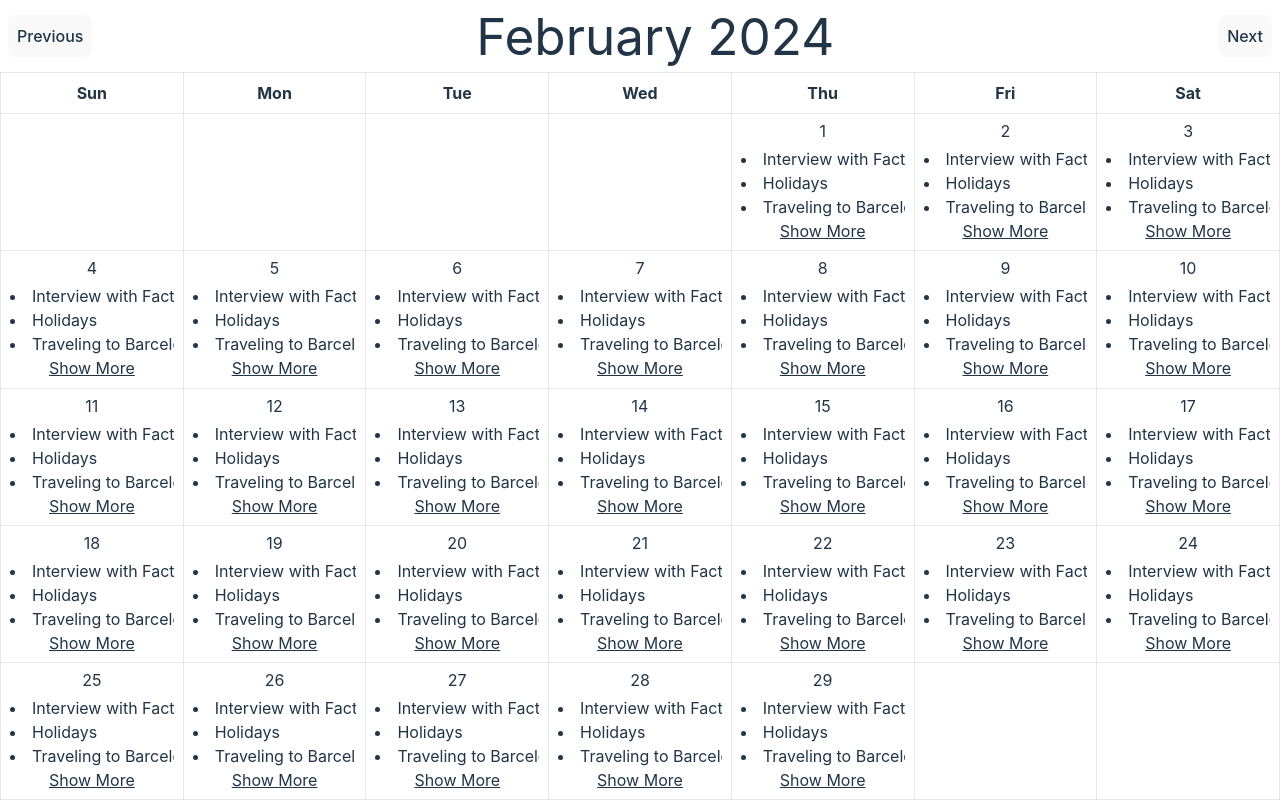
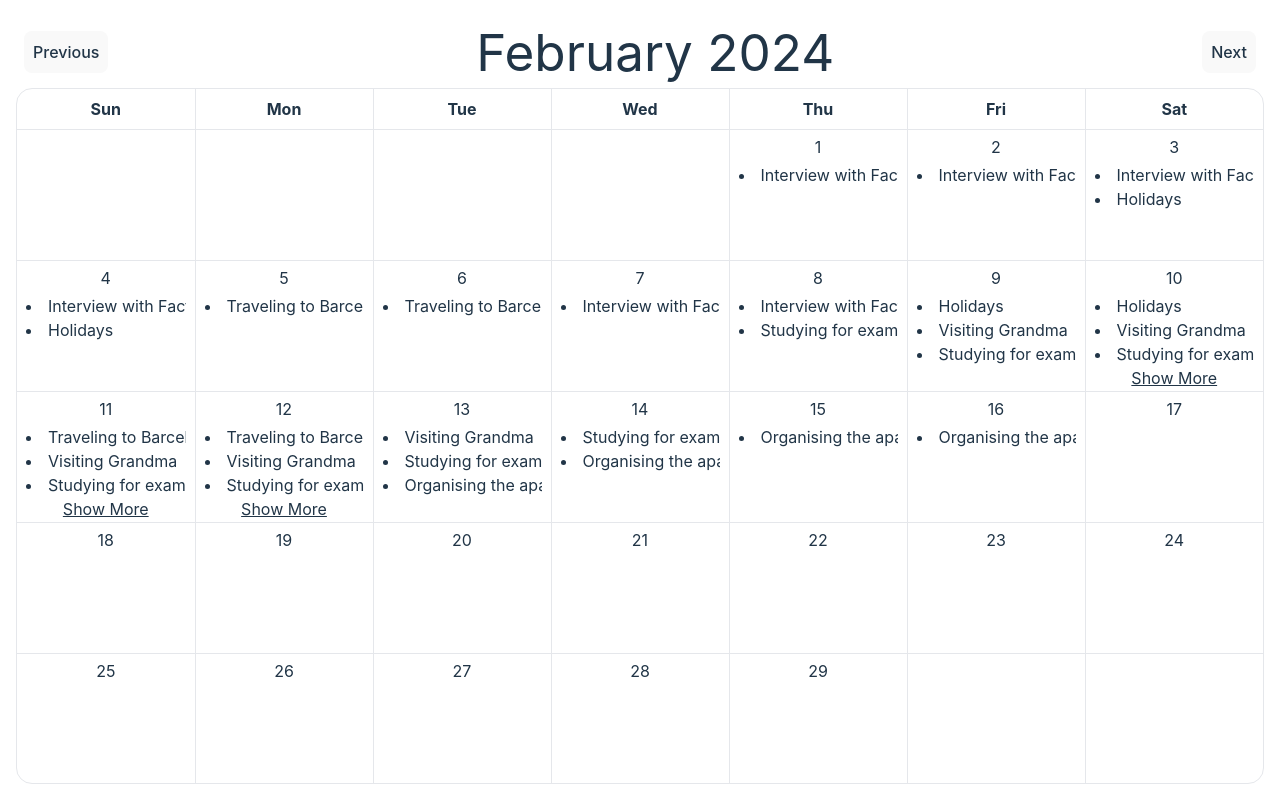
Before and after one commit to RamProg/calendar-scaloni, a React (Vite) app in the folder client/: page / in a window 1280 px wide. Built offline with nearby package versions, Linux system fonts and the light colour scheme.

Commit message:
rename hook to useEvents; add border radius to table; add events by day; refactor cell component

```diff
--- a/client/src/components/MonthlyView/MonthlyCalendar/MonthlyCalendar.tsx
+++ b/client/src/components/MonthlyView/MonthlyCalendar/MonthlyCalendar.tsx
@@ -1,19 +1,21 @@
-import { MonthType } from '@/src/types'
-import MonthlyTableHeader from './MonthlyTableHeader/MonthlyTableHeader'
-import MonthlyTableBody from './MonthlyTableBody/MonthlyTableBody'
+import { MonthType } from '@/src/types';
+import MonthlyTableHeader from './MonthlyTableHeader/MonthlyTableHeader';
+import MonthlyTableBody from './MonthlyTableBody/MonthlyTableBody';
 
 type MonthlyCalendarProps = {
-  month: MonthType
-  year: number
-}
+  month: MonthType;
+  year: number;
+};
 
 const MonthlyCalendar: React.FC<MonthlyCalendarProps> = ({ month, year }) => {
   return (
-    <table className="w-full h-full mx-auto border border-collapse border-gray-200 table-fixed">
-      <MonthlyTableHeader />
-      <MonthlyTableBody month={month} year={year} />
-    </table>
-  )
-}
+    <div className="w-full h-full overflow-hidden border border-gray-200 rounded-2xl">
+      <table className="w-full h-full border-collapse table-fixed ">
+        <MonthlyTableHeader />
+        <MonthlyTableBody month={month} year={year} />
+      </table>
+    </div>
+  );
+};
 
-export default MonthlyCalendar
+export default MonthlyCalendar;
--- a/client/src/components/MonthlyView/MonthlyCalendar/MonthlyTableBody/MonthlyTableBody.tsx
+++ b/client/src/components/MonthlyView/MonthlyCalendar/MonthlyTableBody/MonthlyTableBody.tsx
@@ -1,6 +1,14 @@
-import useTasks from '@/src/hooks/useTasks/useTasks';
+import useEvents from '@/src/hooks/useEvents/useEvents';
 import { MonthType } from '@/src/types';
 import { getDaysInMonth, getFirstDayOfTheMonth } from '@/src/utils/dates';
+import MonthlyTableCell from './MonthlyTableCell/MonthlyTableCell';
+
+const eventsInMonth = {
+  0: [{}, {}],
+  1: {},
+};
+
+eventsInMonth[0];
 
 type MonthlyTableBodyProps = {
   month: MonthType;
@@ -11,10 +19,12 @@ const rows = new Array(5).fill(null);
 const columns = new Array(7).fill(null);
 
 const MonthlyTableBody: React.FC<MonthlyTableBodyProps> = ({ month, year }) => {
-  const tasks = useTasks(month, year);
+  const { monthlyEventsByDay } = useEvents({
+    month,
+    year,
+  });
 
-  const firstThreeTasks = tasks.slice(0, 3);
-  const showMore = tasks.length > 3;
+  console.log({ monthlyEventsByDay });
 
   const startingDay = getFirstDayOfTheMonth(month, year);
   const lastDay: number = getDaysInMonth(month, year);
@@ -38,29 +48,16 @@ const MonthlyTableBody: React.FC<MonthlyTableBodyProps> = ({ month, year }) => {
               return (
                 <td
                   key={`${i}-${j}`}
-                  className="overflow-hidden align-text-top border border-gray-200"
+                  className="overflow-hidden align-text-top border-t border-l border-gray-200 first:border-l-0"
                 >
                   {nextDay > 0 && (
-                    <>
-                      <p className="py-1 text-center">{nextDay}</p>
-                      <ul className="h-1 list-disc list-inside">
-                        {firstThreeTasks.map((task, i) => {
-                          return (
-                            <li
-                              key={task.id}
-                              className="mx-2 overflow-hidden text-overflow-ellipsis whitespace-nowrap"
-                            >
-                              {task.title}
-                            </li>
-                          );
-                        })}
-                        {showMore && (
-                          <li className="mx-2 text-center underline list-none">
-                            Show More
-                          </li>
-                        )}
-                      </ul>
-                    </>
+                    <MonthlyTableCell
+                      dayEvents={monthlyEventsByDay[nextDay]?.slice(0, 3)}
+                      dayNumber={nextDay}
+                      hasMoreThanThreeEvents={
+                        monthlyEventsByDay[nextDay]?.length > 3
+                      }
+                    />
                   )}
                 </td>
               );
--- /dev/null
+++ b/client/src/components/MonthlyView/MonthlyCalendar/MonthlyTableBody/MonthlyTableCell/MonthlyTableCell.tsx
@@ -0,0 +1,36 @@
+import { Event } from '@/src/types';
+
+type MonthlyTableCellProps = {
+  dayEvents: Event[];
+  dayNumber: number;
+  hasMoreThanThreeEvents: boolean;
+};
+
+const MonthlyTableCell: React.FC<MonthlyTableCellProps> = ({
+  dayEvents,
+  dayNumber,
+  hasMoreThanThreeEvents,
+}) => {
+  return (
+    <>
+      <p className="py-1 text-center">{dayNumber}</p>
+      <ul className="h-1 list-disc list-inside">
+        {dayEvents?.map((event) => {
+          return (
+            <li
+              key={event.id}
+              className="mx-2 overflow-hidden text-overflow-ellipsis whitespace-nowrap"
+            >
+              {event.title}
+            </li>
+          );
+        })}
+        {hasMoreThanThreeEvents && (
+          <li className="mx-2 text-center underline list-none">Show More</li>
+        )}
+      </ul>
+    </>
+  );
+};
+
+export default MonthlyTableCell;
--- a/client/src/components/MonthlyView/MonthlyCalendar/MonthlyTableHeader/MonthlyTableHeader.tsx
+++ b/client/src/components/MonthlyView/MonthlyCalendar/MonthlyTableHeader/MonthlyTableHeader.tsx
@@ -1,25 +1,25 @@
-import { daysOfTheWeek } from '@/src/constants'
+import { daysOfTheWeek } from '@/src/constants';
 
 const MonthlyTableHeader = () => {
   return (
-    <thead>
+    <thead className="rounded-lg">
       <tr>
         {daysOfTheWeek.map((day) => {
-          const firstThreeLetters = day.substring(0, 3)
+          const firstThreeLetters = day.substring(0, 3);
 
           return (
             <th
               key={day}
-              className="h-2 py-2 border border-gray-200"
+              className="h-2 py-2 border-l border-gray-200 first:border-l-0"
               scope="col"
             >
               {firstThreeLetters}
             </th>
-          )
+          );
         })}
       </tr>
     </thead>
-  )
-}
+  );
+};
 
-export default MonthlyTableHeader
+export default MonthlyTableHeader;
--- a/client/src/components/MonthlyView/MonthlyView.tsx
+++ b/client/src/components/MonthlyView/MonthlyView.tsx
@@ -33,7 +33,7 @@ const MonthlyView = () => {
   }
 
   return (
-    <div className="flex flex-col w-screen h-screen">
+    <div className="flex flex-col w-screen h-screen p-4">
       <MonthlyNavBar month={month} year={year} onChangeDate={onChangeDate} />
       <MonthlyCalendar month={month} year={year} />
     </div>
--- /dev/null
+++ b/client/src/hooks/useEvents/useEvents.tsx
@@ -0,0 +1,125 @@
+import { MonthType } from '@/src/types';
+import { useCallback, useEffect, useState } from 'react';
+import { Event } from '@/src/types';
+
+type useEventsProps = {
+  month: MonthType;
+  year: number;
+};
+
+type EventsByDayType = {
+  [day: string]: Event[];
+};
+
+const tasksLocal: Event[] = [
+  {
+    id: '1',
+    title: 'Interview with Factorial',
+    description: 'Interview for the software engineer position',
+    startDate: '2024-02-01',
+    endDate: '2024-02-04',
+  },
+  {
+    id: '2',
+    title: 'Holidays',
+    description: 'Winter holidays',
+    startDate: '2024-02-03',
+    endDate: '2024-02-04',
+  },
+  {
+    id: '3',
+    title: 'Traveling to Barcelona',
+    description: 'Summer vacation in Barcelona',
+    startDate: '2024-02-05',
+    endDate: '2024-02-06',
+  },
+  {
+    id: '4',
+    title: 'Interview with Factorial',
+    description: 'Second interview for the software engineer position',
+    startDate: '2024-02-07',
+    endDate: '2024-02-08',
+  },
+  {
+    id: '5',
+    title: 'Holidays',
+    description: 'Spring holidays',
+    startDate: '2024-02-09',
+    endDate: '2024-02-10',
+  },
+  {
+    id: '6',
+    title: 'Traveling to Barcelona',
+    description: 'Second summer vacation in Barcelona',
+    startDate: '2024-02-11',
+    endDate: '2024-02-12',
+  },
+  {
+    id: '7',
+    title: 'Visiting Grandma',
+    description: 'its her birthday!',
+    startDate: '2024-02-09',
+    endDate: '2024-02-13',
+  },
+  {
+    id: '7',
+    title: 'Studying for exams',
+    description: 'gonna be tough one',
+    startDate: '2024-02-08',
+    endDate: '2024-02-14',
+  },
+  {
+    id: '7',
+    title: 'Organising the apartment',
+    description: 'Cleaning and putting stuff in place',
+    startDate: '2024-02-10',
+    endDate: '2024-02-16',
+  },
+];
+
+const useEvents = ({ month, year }: useEventsProps) => {
+  const [monthlyEventsByDay, setMonthlyEventsByDay] = useState<EventsByDayType>(
+    {}
+  );
+
+  const getEvents = useCallback(async (): Promise<Event[]> => {
+    // const response = await fetch(
+    //   `http://localhost:4000/tasks?month=${month}&year=${year}`
+    // );
+    // const data = await response.json();
+    const data = await tasksLocal;
+    return data;
+  }, [month, year]);
+
+  const formatEvents = (events: Event[]): EventsByDayType => {
+    const eventsByDay: EventsByDayType = {};
+
+    events.forEach((event) => {
+      const startDate = Number(event.startDate.split('-')[2]);
+      const endDate = Number(event.endDate.split('-')[2]);
+
+      for (let i = startDate; i <= endDate; i++) {
+        if (!eventsByDay[i]) {
+          eventsByDay[i] = [];
+        }
+
+        eventsByDay[i].push(event);
+      }
+    });
+    console.log({ eventsByDay });
+    return eventsByDay;
+  };
+
+  useEffect(() => {
+    const fetchEvents = async () => {
+      const events = await getEvents();
+      setMonthlyEventsByDay(formatEvents(events));
+    };
+
+    fetchEvents();
+  }, [getEvents, month, year]);
+
+  return { monthlyEventsByDay };
+};
+
+export default useEvents;
--- a/client/src/hooks/useTasks/useTasks.tsx
+++ /dev/null
@@ -1,86 +0,0 @@
-import { MonthType } from '@/src/types';
-import { useCallback, useEffect, useState } from 'react';
-
-type Task = {
-  id: string;
-  title: string;
-  description: string;
-  startDate: string;
-  endDate: string;
-};
-
-type useTasksProps = {
-  month: MonthType;
-  year: number;
-};
-
-const tasksLocal: Task[] = [
-  {
-    id: '1',
-    title: 'Interview with Factorial',
-    description: 'Interview for the software engineer position',
-    startDate: '2024-02-01',
-    endDate: '2024-02-02',
-  },
-  {
-    id: '2',
-    title: 'Holidays',
-    description: 'Winter holidays',
-    startDate: '2024-02-03',
-    endDate: '2024-02-04',
-  },
-  {
-    id: '3',
-    title: 'Traveling to Barcelona',
-    description: 'Summer vacation in Barcelona',
-    startDate: '2024-02-05',
-    endDate: '2024-02-06',
-  },
-  {
-    id: '4',
-    title: 'Interview with Factorial',
-    description: 'Second interview for the software engineer position',
-    startDate: '2024-02-07',
-    endDate: '2024-02-08',
-  },
-  {
-    id: '5',
-    title: 'Holidays',
-    description: 'Spring holidays',
-    startDate: '2024-02-09',
-    endDate: '2024-02-10',
-  },
-  {
-    id: '6',
-    title: 'Traveling to Barcelona',
-    description: 'Second summer vacation in Barcelona',
-    startDate: '2024-02-11',
-    endDate: '2024-02-12',
-  },
-];
-
-const useTasks = (month, year) => {
-  const [tasks, setTasks] = useState<Task[]>([]);
-
-  const getTasks = useCallback(async (): Promise<Task[]> => {
-    // const response = await fetch(
-    //   `http://localhost:4000/tasks?month=${month}&year=${year}`
-    // );
-    // const data = await response.json();
-    const data = await tasksLocal;
-    return data;
-  }, [month, year]);
-
-  useEffect(() => {
-    const fetchTasks = async () => {
-      const tasks = await getTasks();
-      setTasks(tasks);
-    };
-
-    fetchTasks();
-  }, [getTasks, month, year]);
-
-  return tasks;
-};
-
-export default useTasks;
```
Also changed, not shown: client/src/types/index.tsx (+9 -1 lines).
